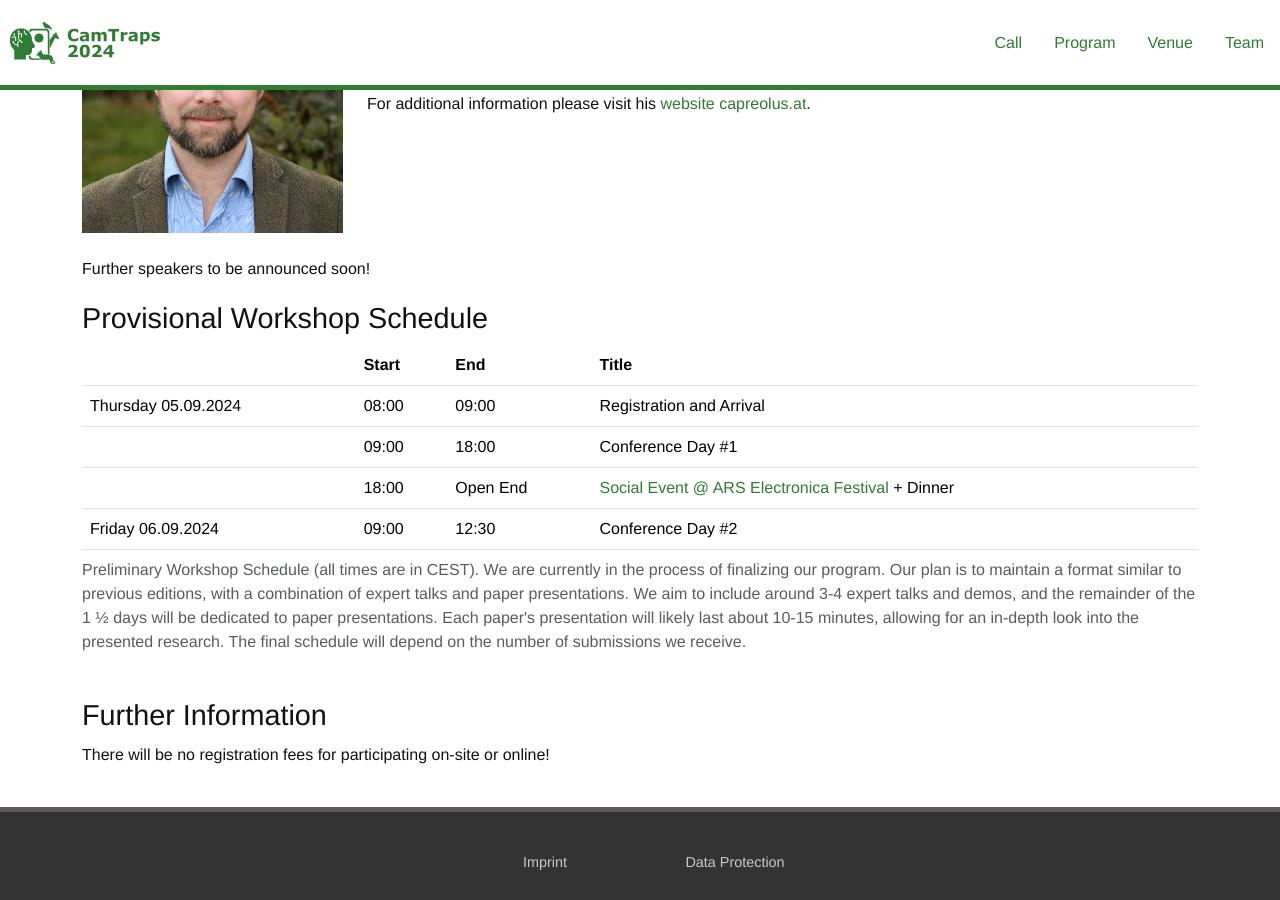
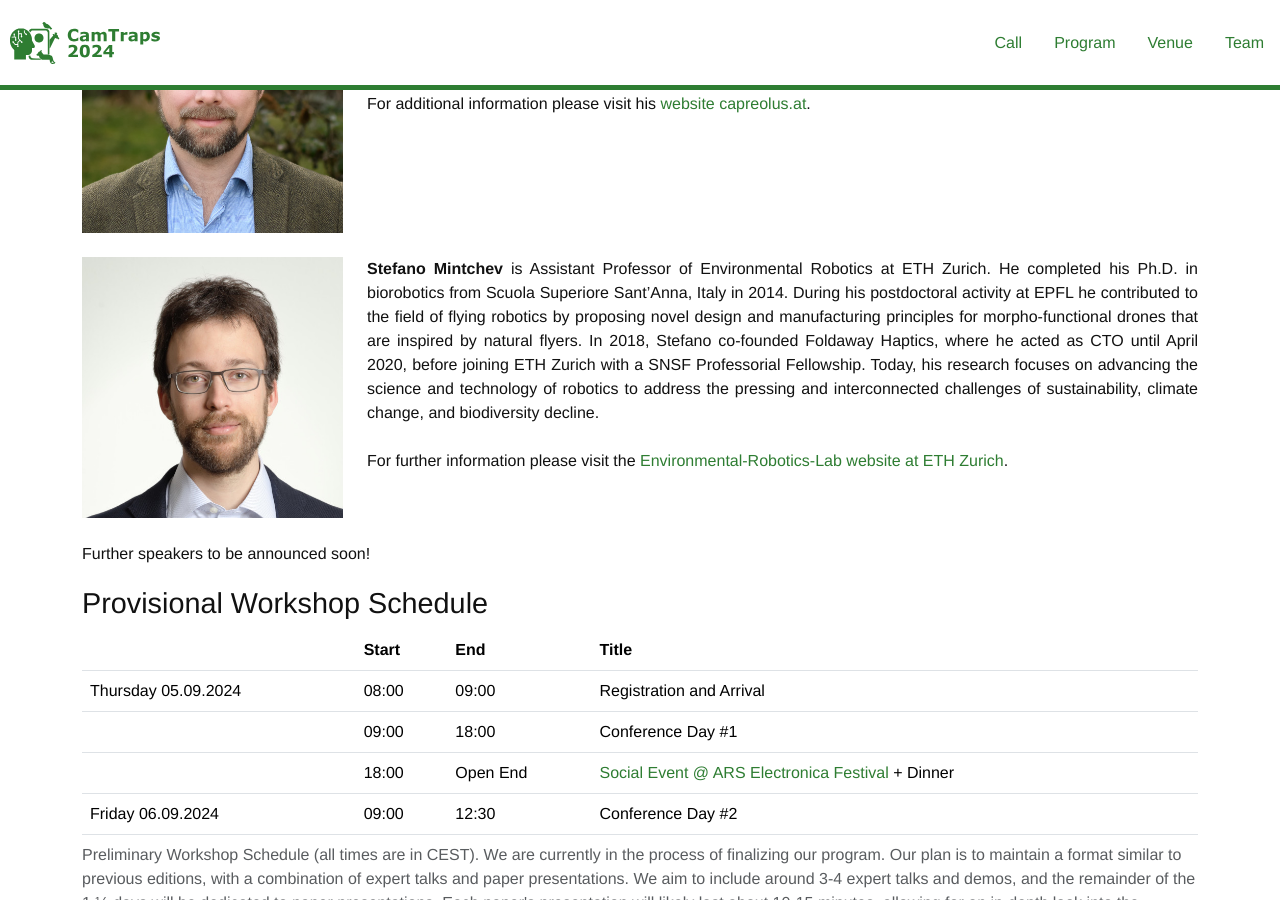
Before and after one commit to CamTrap2024/camtrap2024.github.io, a Jekyll site: the page built from pages/program.html, in a window 1280 px wide and 900 px high, scrolled down 566 px. Built offline with Jekyll 4.4.1, drawn with Linux system fonts in a browser that asks for light colours; some web fonts are replaced; comment, search, counter and statistics services are not loaded.

Commit message:
adding Stefano to the website

```diff
--- a/pages/program.html
+++ b/pages/program.html
@@ -35,6 +35,20 @@ description: Programm of the workshop
                     <br /><br />
                     For additional information please visit his <a href="https://www.capreolus.at"
                         target="_blank">website capreolus.at</a>.
+                </p>
+            </div>
+        </div>
+        <br />
+        <div class="row">
+            <div class="col-sm-3">
+                <img src="/assets/img/smintchev_square.jpg" alt="Stefano Mintchev" style="max-width: 100%;">
+            </div>
+            <div class="col-sm-9">
+                <p>
+                    <b>Stefano Mintchev</b> is Assistant Professor of Environmental Robotics at ETH Zurich. He completed his Ph.D. in biorobotics from Scuola Superiore Sant’Anna, Italy in 2014.  During his postdoctoral activity at EPFL he contributed to the field of flying robotics by proposing novel design and manufacturing principles for morpho-functional drones that are inspired by natural flyers. In 2018, Stefano co-founded Foldaway Haptics, where he acted as CTO until April 2020, before joining ETH Zurich with a SNSF Professorial Fellowship. Today, his research focuses on advancing the science and technology of robotics to address the pressing and interconnected challenges of sustainability, climate change, and biodiversity decline.
+                    <br /><br />
+                    For further information please visit the <a href="https://erl.ethz.ch"
+                        target="_blank">Environmental-Robotics-Lab website at ETH Zurich</a>.
                 </p>
             </div>
         </div>
```
Also changed, not shown: assets/img/smintchev_img.jpg (added), assets/img/smintchev_square.jpg (added).
